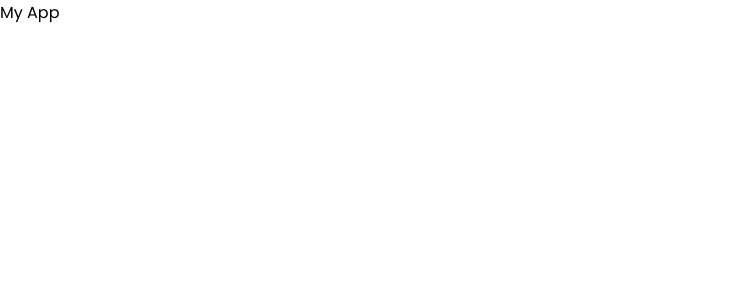
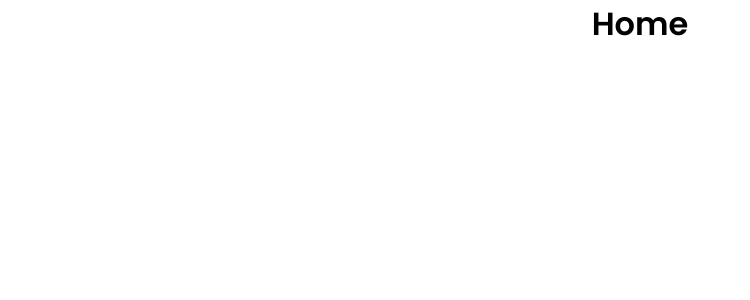
Before and after one commit to anubhavbagri/MERN-Support-Desk, a React (Create React App) app in the folder frontend/: page / in a window 1280 px wide. Shown: the top 300 px of the page, without its empty margins (0-750 px from the left). Built offline with nearby package versions, Linux system fonts and the light colour scheme.

Commit message:
feat: setup routes

```diff
--- a/frontend/src/App.js
+++ b/frontend/src/App.js
@@ -1,5 +1,22 @@
+import { BrowserRouter as Router, Routes, Route } from 'react-router-dom';
+import Home from './pages/Home';
+import Login from './pages/Login';
+import Register from './pages/Register';
+
 function App() {
-  return <div>My App</div>;
+  return (
+    <>
+      <Router>
+        <div className="container">
+          <Routes>
+            <Route path="/" element={<Home />} />
+            <Route path="/login" element={<Login />} />
+            <Route path="/register" element={<Register />} />
+          </Routes>
+        </div>
+      </Router>
+    </>
+  );
 }
 
 export default App;
```
